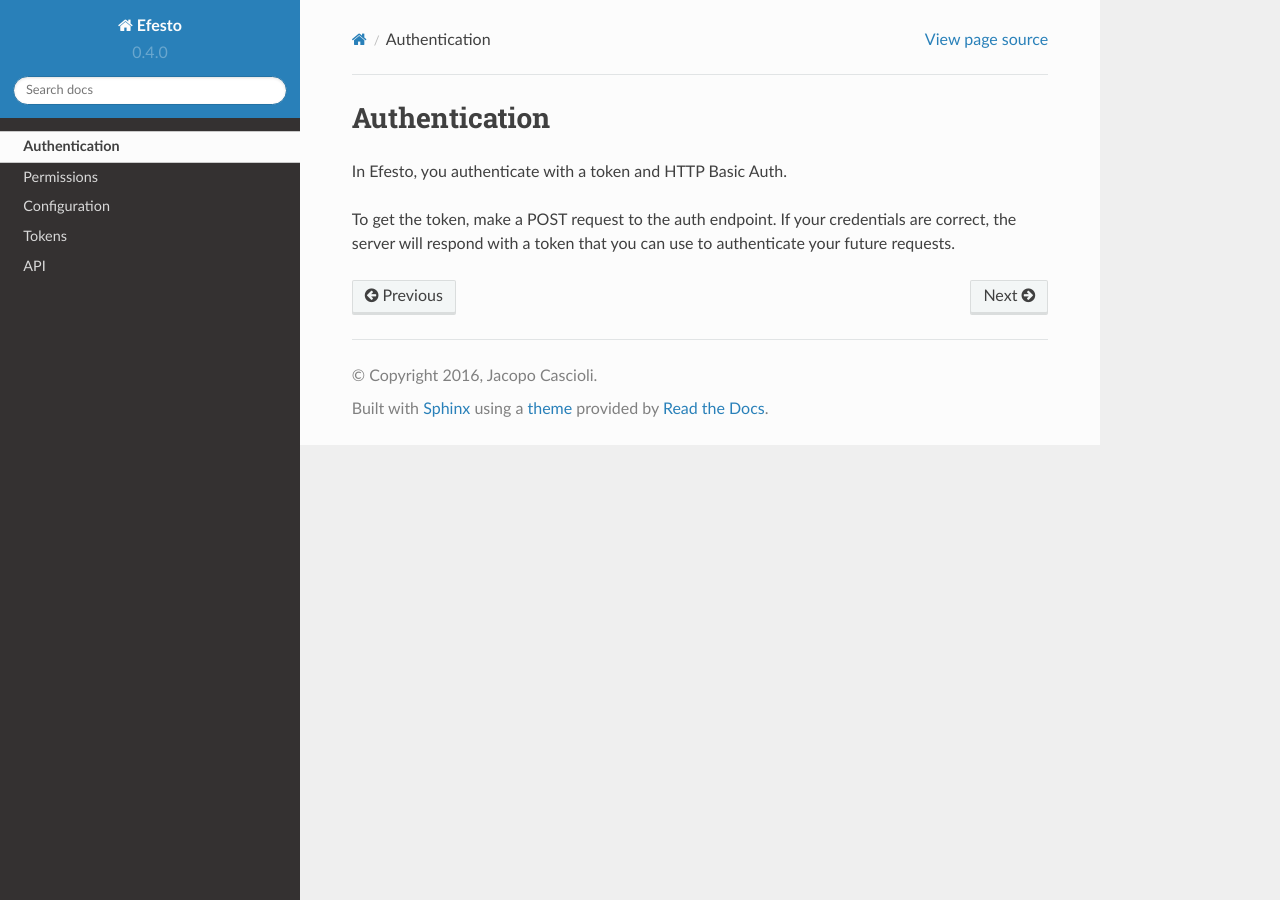
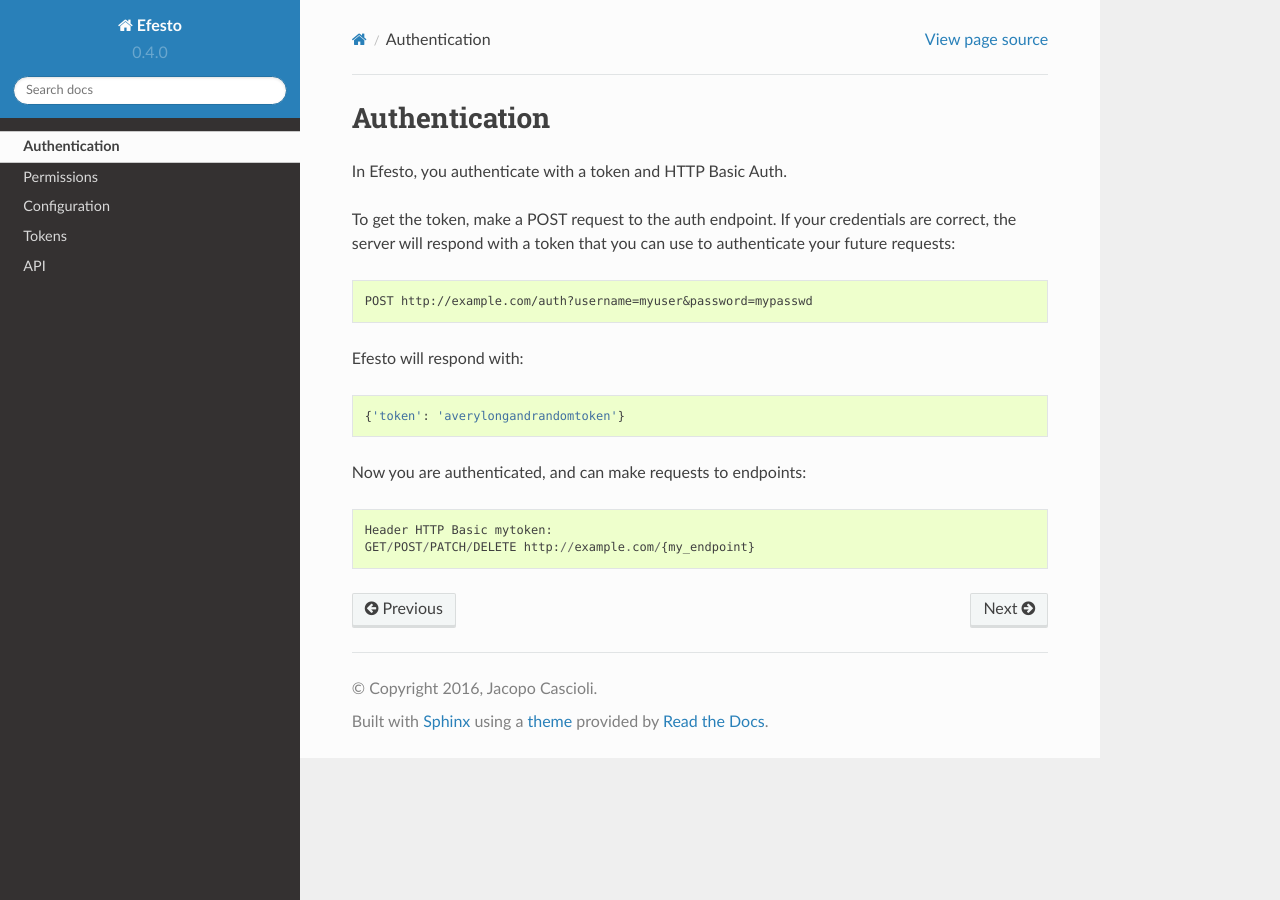
Before and after one commit to gitter-badger/efesto, a Sphinx documentation site: the page built from docs/authentication.rst, in a window 1280 px wide. Built offline with Sphinx 7.4.7 and the Read the Docs theme 2.0.0, drawn with Linux system fonts in a browser that asks for light colours.

Commit message:
docs(authentication): add coded examples of what happens during authentication

```diff
--- a/docs/authentication.rst
+++ b/docs/authentication.rst
@@ -4,4 +4,15 @@ In Efesto, you authenticate with a token and HTTP Basic Auth.
 
 To get the token, make a POST request to the auth endpoint. If your
 credentials are correct, the server will respond with a token that you can use
-to authenticate your future requests.
+to authenticate your future requests::
+
+    POST http://example.com/auth?username=myuser&password=mypasswd
+
+Efesto will respond with::
+
+    {'token': 'averylongandrandomtoken'}
+
+Now you are authenticated, and can make requests to endpoints::
+
+    Header HTTP Basic mytoken:
+    GET/POST/PATCH/DELETE http://example.com/{my_endpoint}
```
